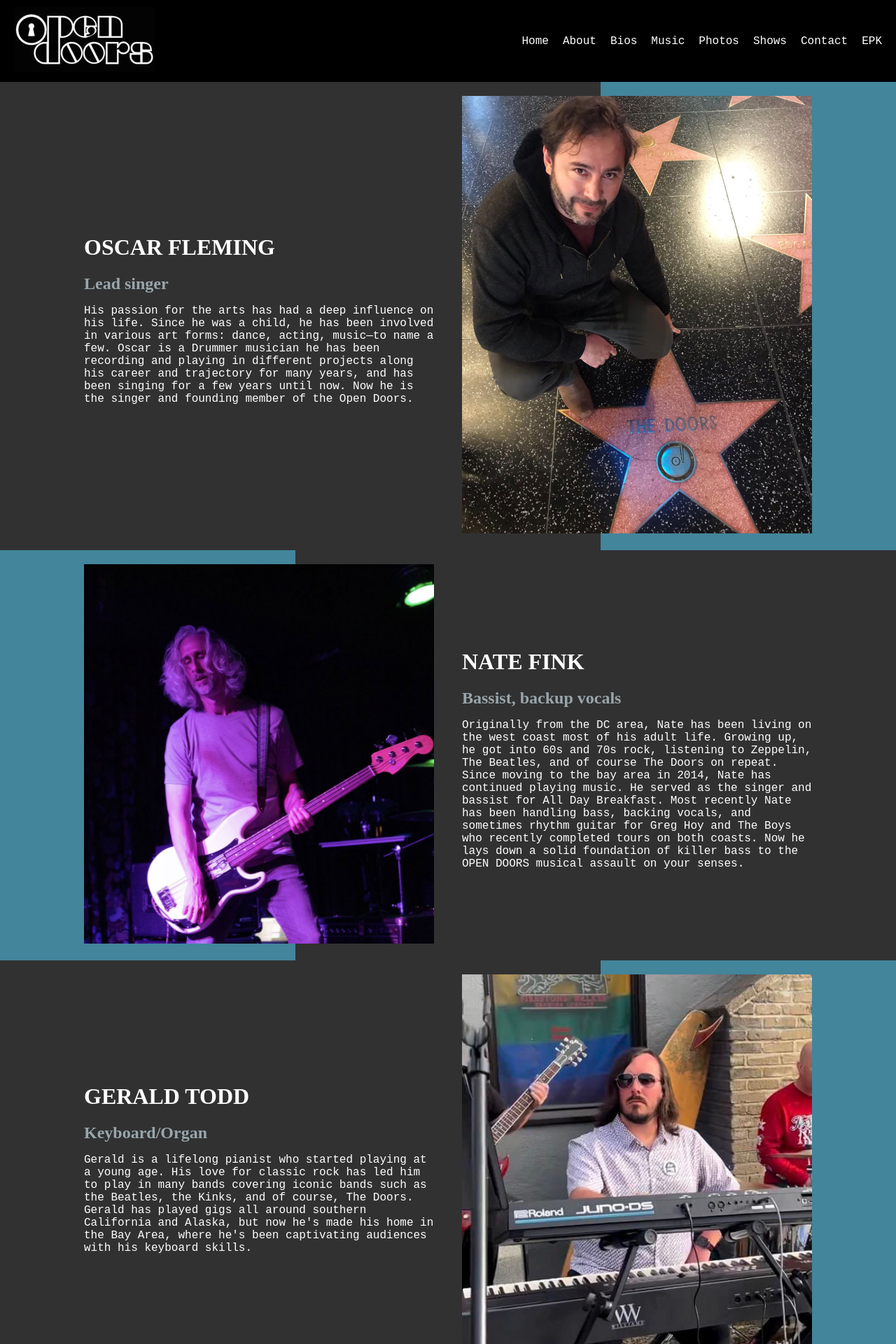
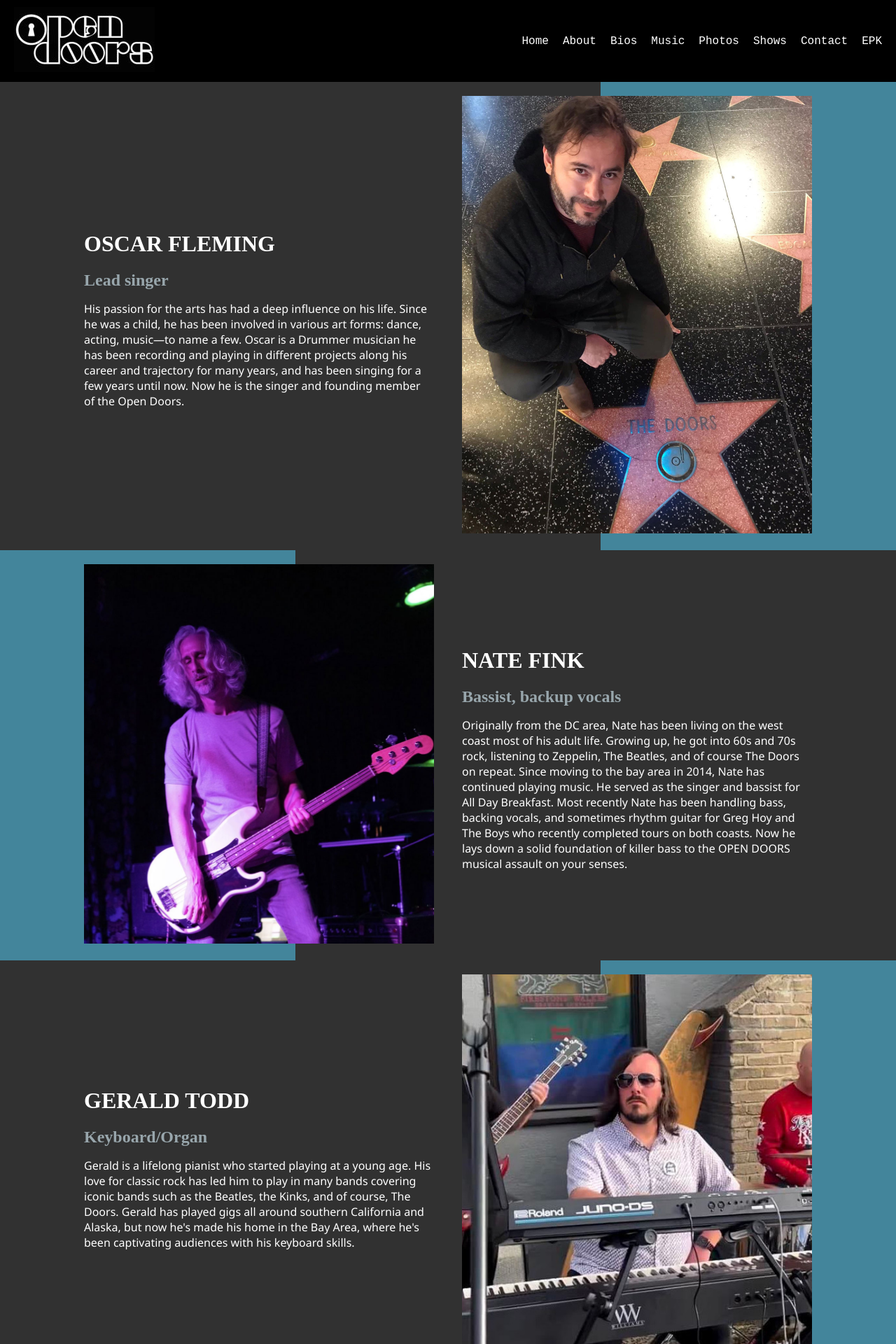
Before and after one commit to beingforthebenefit/opendoorsband, a Jekyll site: the page built from _pages/bios.html, in a window 1280 px wide. Shown: the top 1920 px of the page at 70% size. Built offline with Jekyll 4.4.1, drawn with Linux system fonts in a browser that asks for light colours.

Commit message:
Update bios.css fonts

```diff
--- a/assets/css/bios.css
+++ b/assets/css/bios.css
@@ -56,7 +56,7 @@
 }
 
 .bio-text p {
-    font-family: 'Courier New', Courier, monospace;
+    font-family:'Segoe UI', Tahoma, Geneva, Verdana, sans-serif;
     margin-bottom: 10px;
     display: block; /* Ensures paragraph takes up full line */
 }
```
